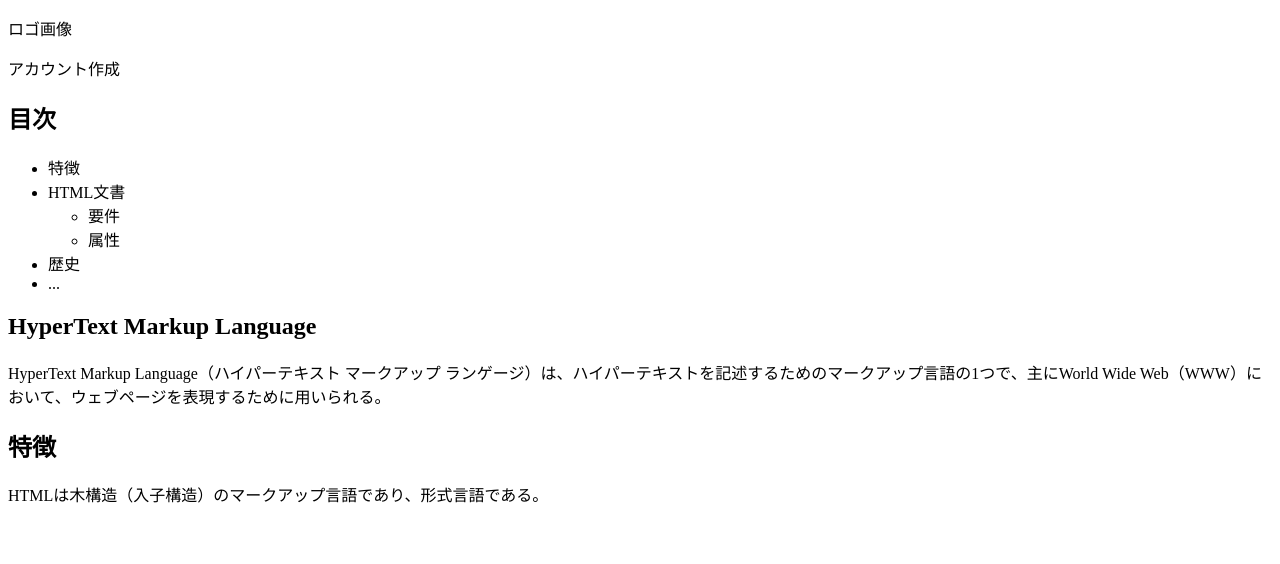
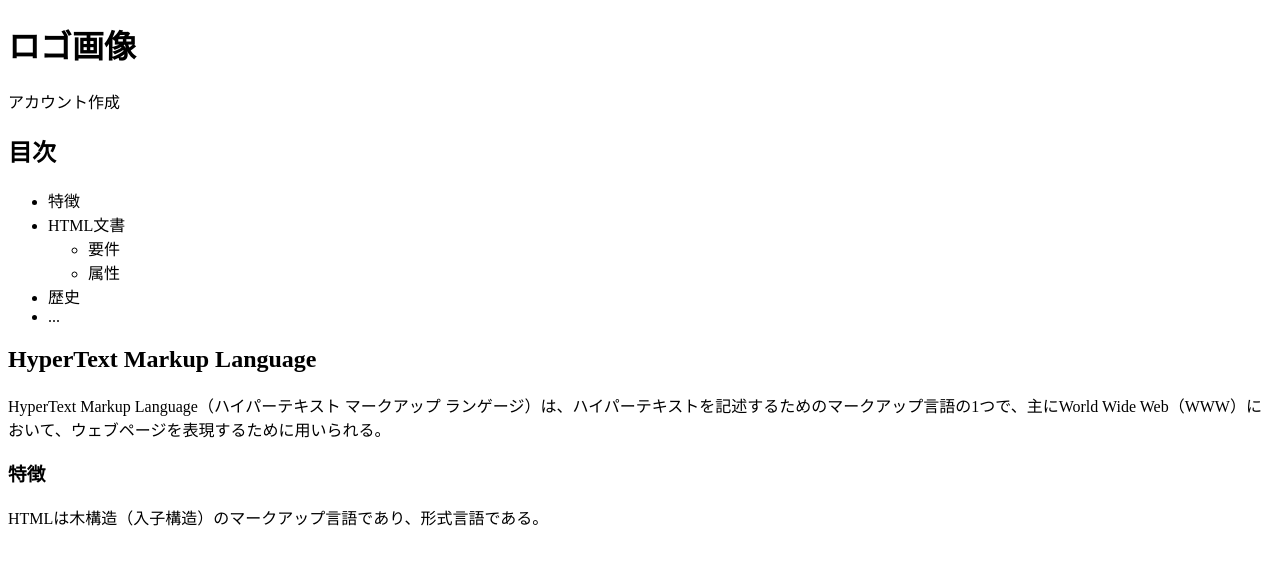
Before and after one commit to AaronMaywood/wikipedia, a plain HTML site: page index.html in a window 1280 px wide. Drawn offline with Linux system fonts and the light colour scheme.

Commit message:
見出しレベルを調整し、テキストで教えている内容に即してわかりやすくした

```diff
--- a/index.html
+++ b/index.html
@@ -6,7 +6,7 @@
 </head>
 <body>
 	<header>
-		<p>ロゴ画像</p>
+		<h1>ロゴ画像</h1>
 		<nav>
 			<p>アカウント作成</p>
 		</nav>
@@ -28,11 +28,11 @@
 	<main>
 		<article>
 			<header>
-				<h1>HyperText Markup Language</h1>
+				<h2>HyperText Markup Language</h2>
 			</header>
 			<p>HyperText Markup Language（ハイパーテキスト マークアップ ランゲージ）は、ハイパーテキストを記述するためのマークアップ言語の1つで、主にWorld Wide Web（WWW）において、ウェブページを表現するために用いられる。</p>
 			<section>
-				<h2>特徴</h2>
+				<h3>特徴</h3>
 				<p>HTMLは木構造（入子構造）のマークアップ言語であり、形式言語である。</p>
 			</section>
 		</article>
```
